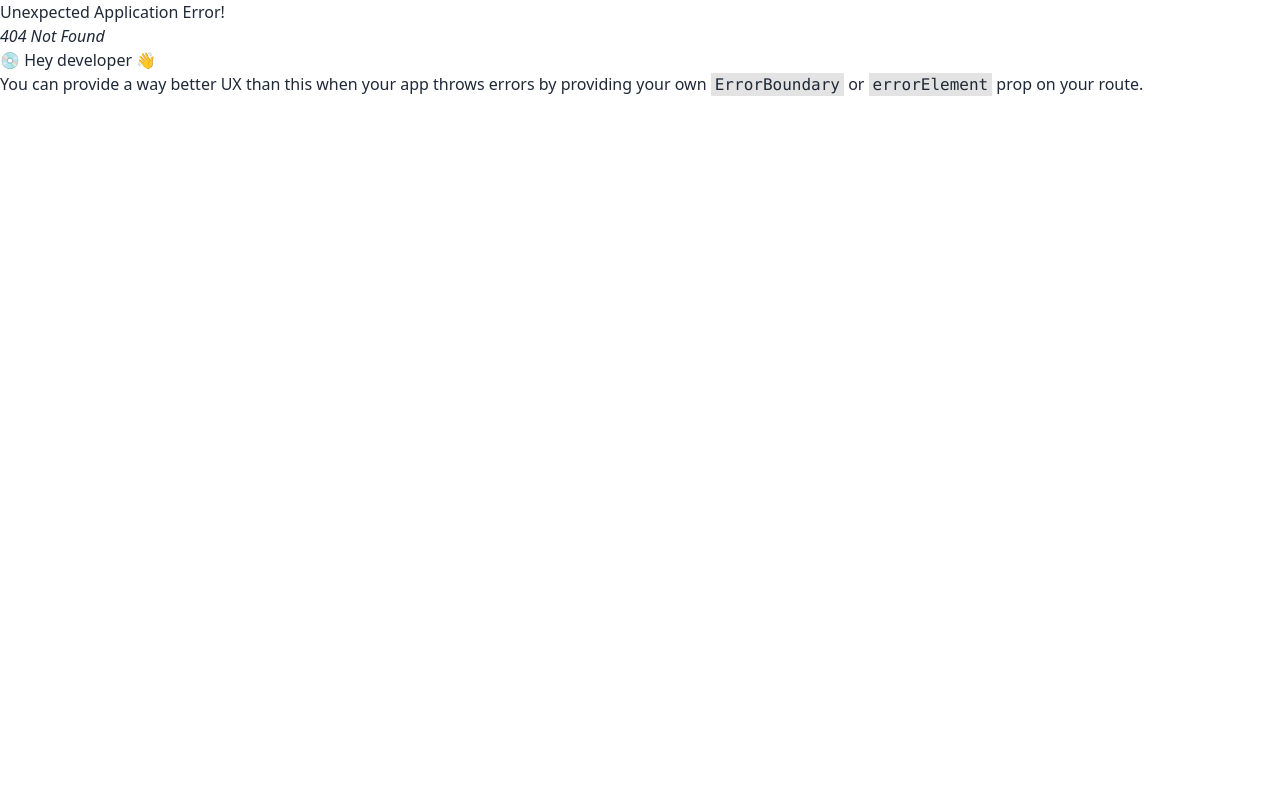
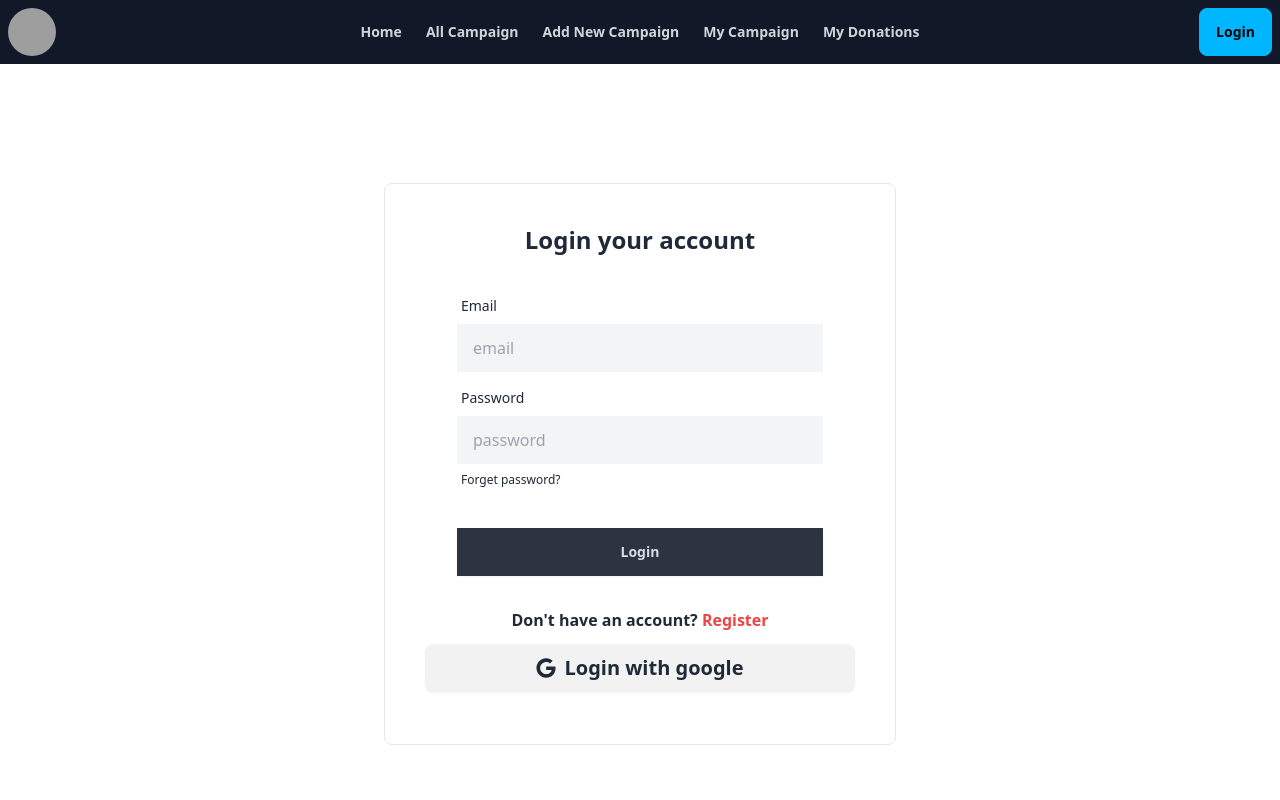
Before and after one commit to jubayer718/crowdfund-client, a React (Vite) app: page /login in a window 1280 px wide. Before the commit this address had no page. Shown: the top 800 px of the page. Built offline with nearby package versions, Linux system fonts and the light colour scheme; grey boxes are pictures that could not be loaded.

Commit message:
authentication start

```diff
--- a/package.json
+++ b/package.json
@@ -10,8 +10,11 @@
     "preview": "vite preview"
   },
   "dependencies": {
+    "firebase": "^11.0.2",
     "react": "^18.3.1",
     "react-dom": "^18.3.1",
+    "react-icon": "^1.0.0",
+    "react-icons": "^5.4.0",
     "react-router-dom": "^7.0.2"
   },
   "devDependencies": {
--- /dev/null
+++ b/src/Components/AuthProvider.jsx
@@ -0,0 +1,30 @@
+import { signOut } from "firebase/auth";
+import { createContext, useState } from "react";
+import { auth } from "../Firebase/firebase.config";
+
+export const AuthContext = createContext();
+const AuthProvider = ({ children }) => {
+  const [user, setUser] = useState(null);
+
+  const handleLogOut = () => {
+
+
+    signOut(auth);
+}
+
+
+  const authInfo = {
+    user,
+    setUser,
+    handleLogOut
+  }
+  return (
+    <div>
+      <AuthContext.Provider value={authInfo}>
+        {children}
+      </AuthContext.Provider>
+    </div>
+  );
+};
+
+export default AuthProvider;
--- a/src/Components/Nav/Navbar.jsx
+++ b/src/Components/Nav/Navbar.jsx
@@ -1,7 +1,10 @@
-import React from 'react';
+import React, { useContext } from 'react';
 import './nav.css'
-import { NavLink } from 'react-router-dom';
+import { Link, NavLink } from 'react-router-dom';
+import { AuthContext } from '../AuthProvider';
 const Navbar = () => {
+  const { user,handleLogOut } = useContext(AuthContext);
+
   return (
     <div className="navbar bg-gray-900  text-gray-300">
   <div className="navbar-start">
@@ -31,7 +34,7 @@ const Navbar = () => {
         <NavLink to="myDonations">My Donations</NavLink>
       </ul>
     </div>
-    <a className="btn btn-ghost text-xl">Logo</a>
+    <div><img className='h-12 w-12 rounded-full' src="https://i.ibb.co.com/kByzcS7/DALL-E-2024-12-04-20-36-53-A-professional-and-minimalist-circular-logo-for-a-crowdfunding-website-na.webp" alt="" /></div>
   </div>
   <div className="navbar-center hidden lg:flex">
     <ul className="menu menu-horizontal px-1 gap-6 font-semibold">
@@ -43,8 +46,13 @@ const Navbar = () => {
         <NavLink to="myDonations">My Donations</NavLink>
     </ul>
   </div>
-  <div className="navbar-end">
-    <a className="btn">Login</a>
+      <div className="navbar-end">
+     {user && user?.email ? (
+          <Link to="/" onClick={handleLogOut} className="btn btn-info">Log out</Link>
+        ) : (
+          <Link to="/login" className="btn btn-info">Login</Link>
+        )}
+
   </div>
 </div>
   );
--- a/src/Components/PrivateRoute.jsx
+++ b/src/Components/PrivateRoute.jsx
@@ -1,13 +1,15 @@
-import React from 'react';
+import React, { useContext } from 'react';
+import { AuthContext } from './AuthProvider';
+import { Navigate, useLocation } from 'react-router-dom';
 
 const PrivateRoute = ({ children }) => {
+  const { user } = useContext(AuthContext)
+  const {pathname}=useLocation()
+  if (user && user?.email) {
+    return children
+  }
+return <Navigate state={pathname} to="/login"></Navigate>
 
-
-  return (
-    <div>
-
-    </div>
-  );
 };
 
 export default PrivateRoute;
--- /dev/null
+++ b/src/Firebase/firebase.config.js
@@ -0,0 +1,19 @@
+// Import the functions you need from the SDKs you need
+import { initializeApp } from "firebase/app";
+import { getAuth } from "firebase/auth";
+// TODO: Add SDKs for Firebase products that you want to use
+// https://firebase.google.com/docs/web/setup#available-libraries
+
+// Your web app's Firebase configuration
+const firebaseConfig = {
+  apiKey: "AIzaSyDZpwrp4dq5U7qFiwtdr4ejfHJ9vYnld8M",
+  authDomain: "crowd-funding-85c71.firebaseapp.com",
+  projectId: "crowd-funding-85c71",
+  storageBucket: "crowd-funding-85c71.firebasestorage.app",
+  messagingSenderId: "798440462003",
+  appId: "1:798440462003:web:b96923747113a9294c02c6"
+};
+
+// Initialize Firebase
+const app = initializeApp(firebaseConfig);
+export const auth = getAuth(app);
--- a/src/MainLayout/MainLayout.jsx
+++ b/src/MainLayout/MainLayout.jsx
@@ -5,20 +5,22 @@ import Footer from '../Components/Footer';
 
 const MainLayout = () => {
   return (
-    <div className='w-11/12 mx-auto'>
+    <div >
       <nav>
         {/* nav */}
         <Navbar></Navbar>
       </nav>
+      <div className='w-11/12 mx-auto'>
 
       <main>
 
         <Outlet></Outlet>
 
       </main>
+</div>
 
 
-      <footer>
+      <footer className='w-11/12 mx-auto'>
 <Footer></Footer>
 
       </footer>
--- /dev/null
+++ b/src/Pages/Login/Login.jsx
@@ -0,0 +1,76 @@
+import { useRef, useState } from "react";
+import { FaGoogle } from "react-icons/fa";
+import { useFetcher } from "react-router-dom";
+import { Link } from "react-router-dom";
+
+const Login = () => {
+
+
+  const emailRef = useRef();
+  const passRef=useRef()
+  const [valid,setValid]=useState("")
+  const passValid = /^(?=.*[A-Z])(?=.*[a-z]).{6,}$/;
+  const handleSubmit = (e) => {
+    e.preventDefault();
+    const form = e.target;
+    const email = form.email.value;
+    const password = form.password.value;
+
+    if (!passValid.test(password)) {
+      return setValid("Password must contain at least 6 characters, including one uppercase and one lowercase letter.")
+      // sed data to backend
+    }
+  }
+  const handleLoginWithGoogle = () => {
+
+}
+  const handleForgetPass = () => {
+
+  }
+  return (
+     <div>
+     <div className='min-h-screen flex items-center justify-center '>
+
+      <div className="card bg-base-100 w-full max-w-lg border rounded-lg shrink-0  p-10">
+        <h3 className='font-bold text-2xl text-center'>Login your account</h3>
+      <form onSubmit={handleSubmit} className="card-body ">
+        <div className="form-control">
+          <label className="label">
+            <span className="label-text">Email</span>
+          </label>
+          <input type="email" ref={emailRef}
+             name='email' placeholder="email" className="border-none rounded-none bg-gray-100  input input-bordered" required />
+        </div>
+        <div className="form-control">
+          <label className="label">
+            <span className="label-text">Password</span>
+          </label>
+              <input ref={passRef} type="password" name='password' placeholder="password" className="border-none rounded-none bg-gray-100  input input-bordered" required />
+                {
+                valid && <p className="text-red-500">{ valid}</p>
+          }
+              {/* {
+                error.login && <label className="label text-sm text-red-600">
+         {   error.login}
+          </label>
+              } */}
+          <label className="label">
+            <button onClick={handleForgetPass}  className="label-text-alt link link-hover">Forget password?</button>
+          </label>
+        </div>
+        <div className="form-control mt-6">
+          <button className="btn btn-neutral rounded-none">Login</button>
+        </div>
+          </form>
+
+
+
+        <h3 className='text-center font-semibold'>Don't have an account? <Link to="/register"  className='text-red-500'>Register</Link></h3>
+        <button onClick={handleLoginWithGoogle} className="w-full btn font-bold text-xl my-3"><FaGoogle></FaGoogle> Login with google</button>
+        </div>
+    </div>
+    </div>
+  );
+};
+
+export default Login;
--- /dev/null
+++ b/src/Pages/Register/Register.jsx
@@ -0,0 +1,11 @@
+
+
+const Register = () => {
+  return (
+    <div>
+      Register
+    </div>
+  );
+};
+
+export default Register;
--- a/src/Routers/routers.jsx
+++ b/src/Routers/routers.jsx
@@ -5,6 +5,9 @@ import AllCampaign from "../Pages/AllCampaign/AllCampaign";
 import AddCampaign from "../Pages/AddCampaign/AddCampaign";
 import MyDonation from "../Pages/MyDonation/MyDonation";
 import MyCampaign from "../Pages/MyCampaign/MyCampaign";
+import PrivateRoute from "../Components/PrivateRoute";
+import Login from "../Pages/Login/Login";
+import Register from "../Pages/Register/Register";
 
 const routes = createBrowserRouter([
   {
@@ -20,13 +23,25 @@ const routes = createBrowserRouter([
         element:<AllCampaign></AllCampaign>
       }, {
         path: '/addCampaign',
-        element:<AddCampaign></AddCampaign>
+        element: <PrivateRoute>
+          <AddCampaign></AddCampaign>
+        </PrivateRoute>
       }, {
         path: '/myCampaign',
-        element:<MyCampaign></MyCampaign>
+        element: <PrivateRoute>
+          <MyCampaign></MyCampaign>
+        </PrivateRoute>
       }, {
         path: '/myDonations',
-        element:<MyDonation></MyDonation>
+        element: <PrivateRoute>
+          <MyDonation></MyDonation>
+        </PrivateRoute>
+      }, {
+        path: "/login",
+        element:<Login></Login>
+      }, {
+        path: "/register",
+        element:<Register></Register>
       }
     ]
   }
--- a/src/main.jsx
+++ b/src/main.jsx
@@ -4,9 +4,13 @@ import './index.css'
 import App from './App.jsx'
 import { RouterProvider } from 'react-router-dom'
 import routes from './Routers/Routers.jsx'
+import AuthProvider from './Components/AuthProvider.jsx'
 
 createRoot(document.getElementById('root')).render(
   <StrictMode>
-   <RouterProvider router={routes}></RouterProvider>
+    <AuthProvider>
+         <RouterProvider router={routes}></RouterProvider>
+
+</AuthProvider>
   </StrictMode>,
 )
```
Also changed, not shown: 1 other file (tests, documents, lock files or other folders).
